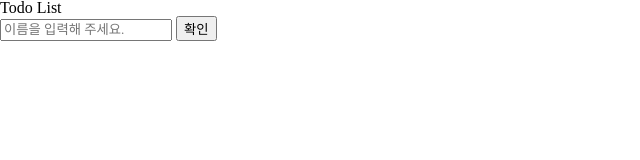
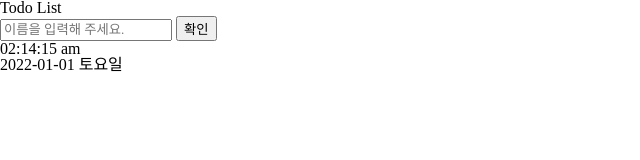
Before and after one commit to franz0406/todo-list, a plain HTML site: page index.html in a window 1280 px wide. Shown: the whole page, without its empty margins (0-640 px from the left). Drawn offline with Linux system fonts and the light colour scheme; a web font is replaced by a local one.

Commit message:
finish clock

```diff
--- a/index.html
+++ b/index.html
@@ -26,9 +26,11 @@
         </form>
         <h2 id="user_name" class="hidden"><!-- data from app.js --></h2>
         <section>
-            <div></div>
+            <h2 class="clock">00:00:00 <span>am</span></h2>
+            <p>0000-00-00 <span>요일</span></p>
         </section>
     </div>
     <script src="js/username.js"></script>
+    <script src="js/clock.js"></script>
 </body>
 </html>
--- a/js/clock.js
+++ b/js/clock.js
@@ -0,0 +1,29 @@
+const clock = document.querySelector(".clock"),
+      date = document.querySelector(".clock + p");
+
+function getTimeAndDate(){
+    const now = new Date();
+
+    let getHours = String(now.getHours()).padStart(2, "0");       // 시
+    const getMin = String(now.getMinutes()).padStart(2, "0"),     // 분
+          getSec = String(now.getSeconds()).padStart(2, "0"),     // 초
+          getYear = String(now.getFullYear()),                    // 년
+          getMonth = String(now.getMonth() + 1).padStart(2, "0"), // 월
+          getDate = String(now.getDate()).padStart(2, "0"),       // 일
+          getDay = now.getDay();                                  // 요일
+
+    const days = ['일요일', '월요일', '화요일', '수요일', '목요일', '금요일', '토요일'];
+
+    let morningAfter = "am"; // 오전 or 오후 저장 변수
+
+    if(getHours > 12){
+        getHours = String(getHours - 12); // 13시 ~ 24시까지는 --> 01시 ~ 12시로 변경
+        morningAfter = "pm";              // 오후시간에는 am --> pm 변경
+    }
+
+    clock.innerHTML = `${getHours}:${getMin}:${getSec} <span>${morningAfter}</span>` ;
+    date.innerHTML = `${getYear}-${getMonth}-${getDate} <span>${days[getDay]}</span>`;
+}
+
+getTimeAndDate();
+setInterval(getTimeAndDate, 1000);
```
